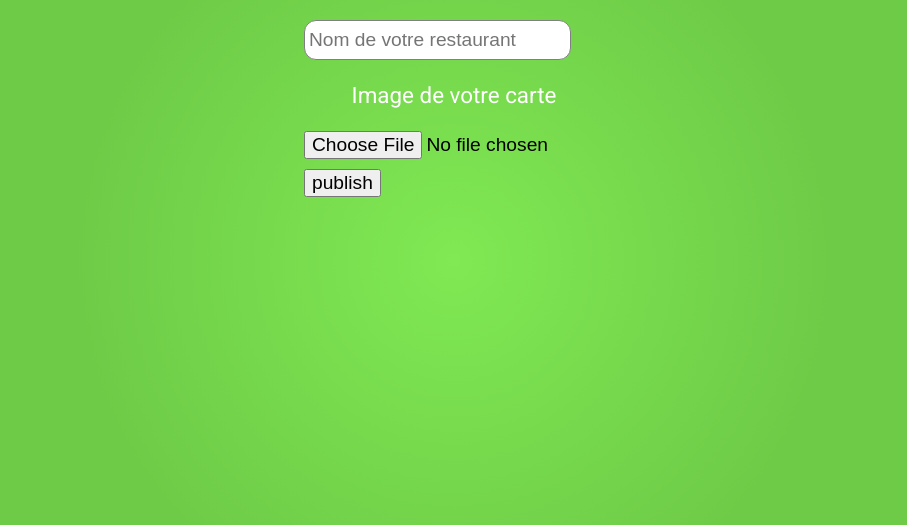
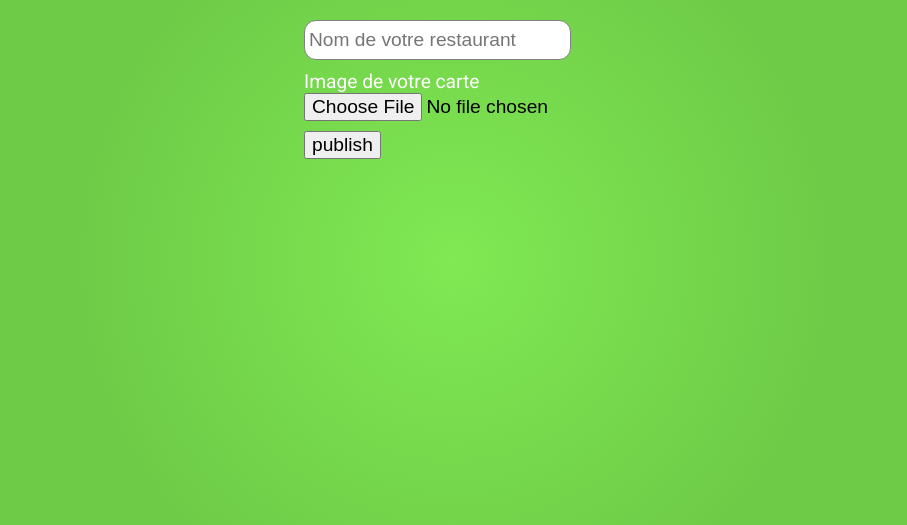
Before and after one commit to bryanmedica/carte-covid, a website: page views/publish.html in a window 1280 px wide. Shown: the part 139-664 px from the top of the page, without its empty margins (186-1093 px from the left). Drawn offline with nearby package versions, Linux system fonts and the light colour scheme.

```diff
--- a/views/publish.html
+++ b/views/publish.html
@@ -14,7 +14,7 @@
     <div class="formContainer">
       <form action="/publish" method="post" enctype="multipart/form-data">
         <input type="text" placeholder="Nom de votre restaurant" name="restaurantName"/>
-        <p>Image de votre carte</p>
+        <label>Image de votre carte</label>
         <input type="file" accept="image/*" name="photo">
         <input type="submit" value="publish">
       </form>
```
Also changed, not shown: images/cartes/exemple.jpg (added), images/qrcode/exemple.jpg (added).
